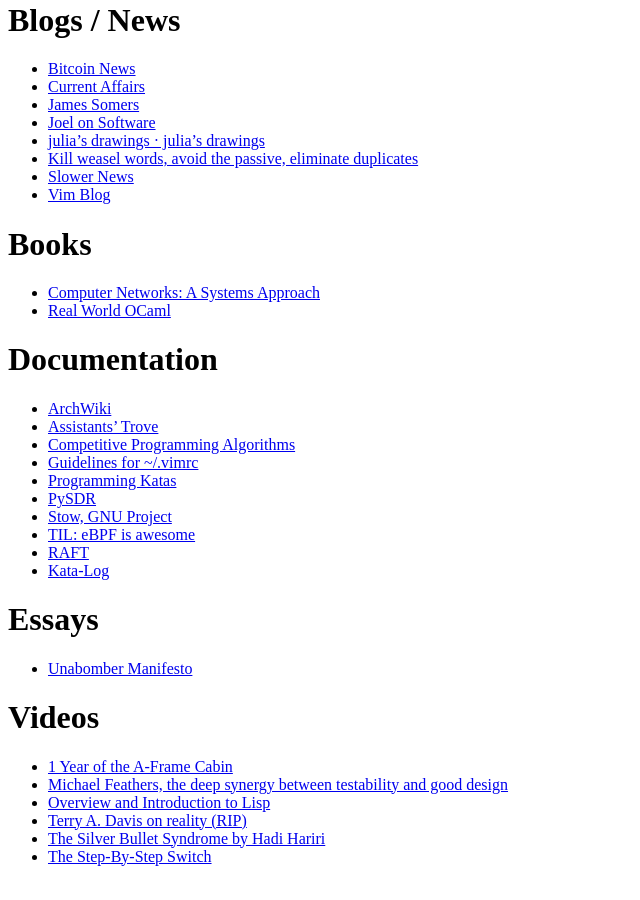
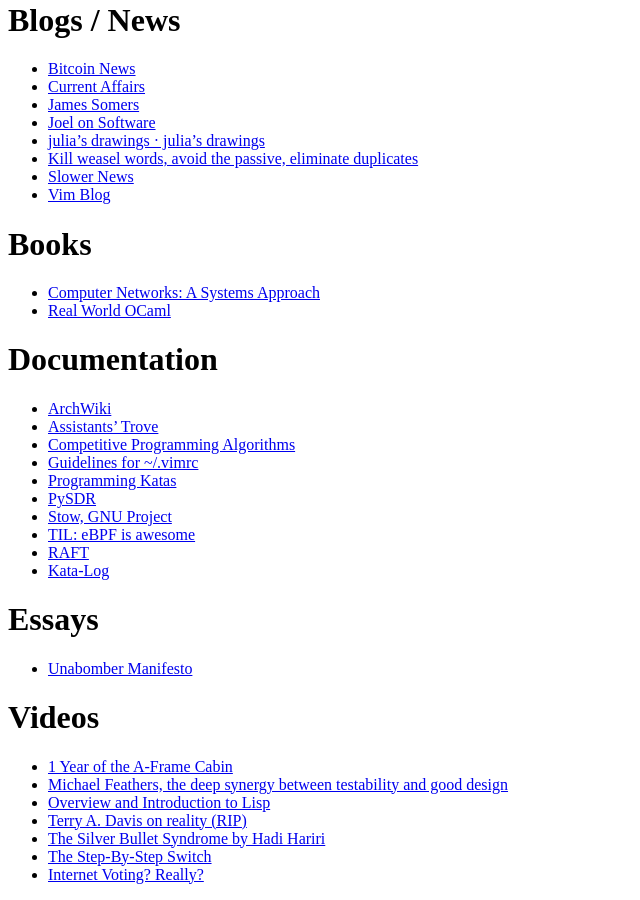
Before and after one commit to NathanHB/NathanHB.github.io, a Jekyll site: the page built from bookmarks.md, in a window 1280 px wide and 900 px high, scrolled down 1961 px. Shown: the whole window, without its empty margins (0-640 px from the left). Built offline with Jekyll 4.4.1, drawn with Linux system fonts in a browser that asks for light colours; our own code applies the rules of GitHub Pages for plain Markdown files.

Commit message:
Internet Vooting added to bookmarks

```diff
--- a/bookmarks.md
+++ b/bookmarks.md
@@ -120,3 +120,4 @@ read yet.
 * [Terry A. Davis on reality (RIP)](https://www.youtube.com/watch?v=5-SJKJnZ9cg)
 * [The Silver Bullet Syndrome by Hadi Hariri](https://www.youtube.com/watch?v=3wyd6J3yjcs)
 * [The Step-By-Step Switch](https://www.youtube.com/watch?v=xZePwin92cI)
+* [Internet Voting? Really?](https://www.youtube.com/watch?v=abQCqIbBBeM)
```
